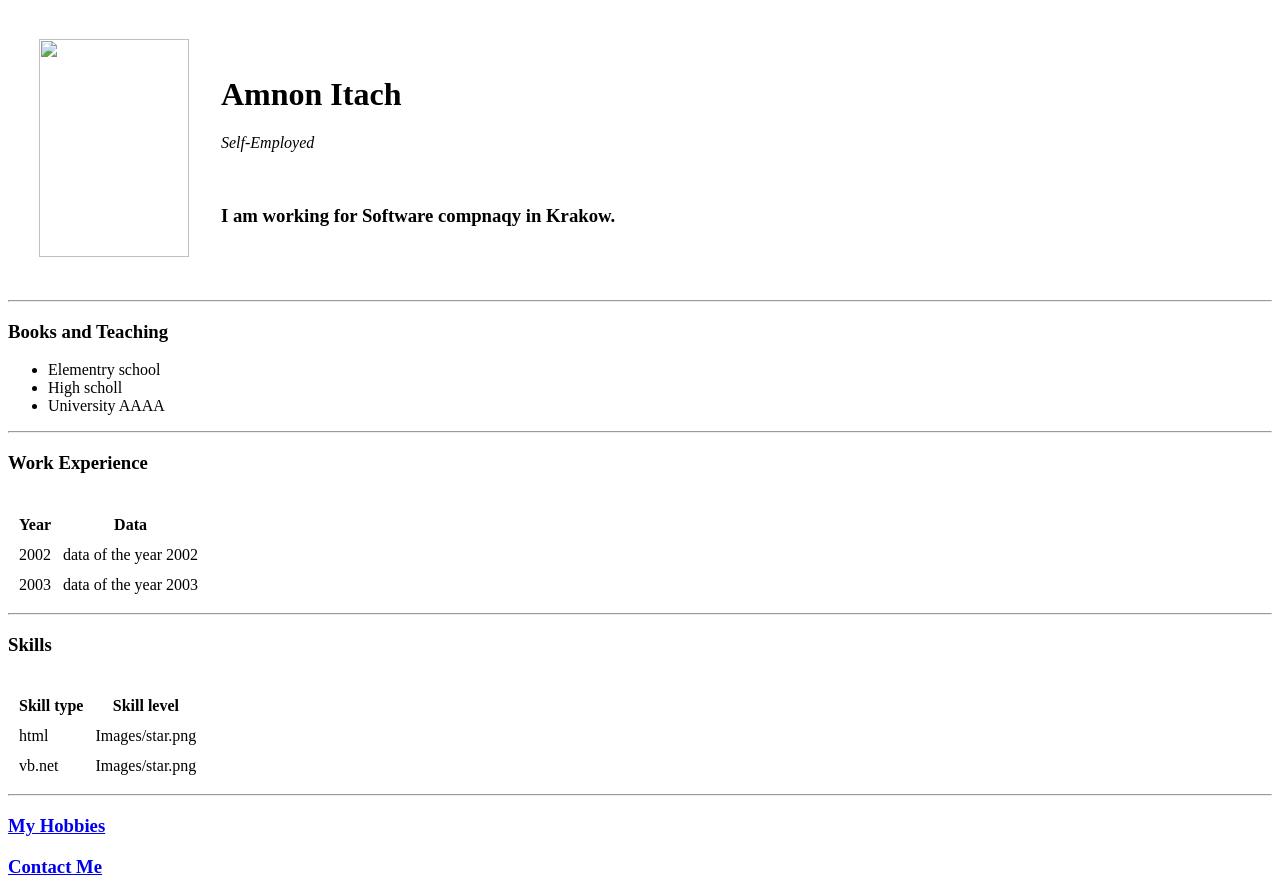
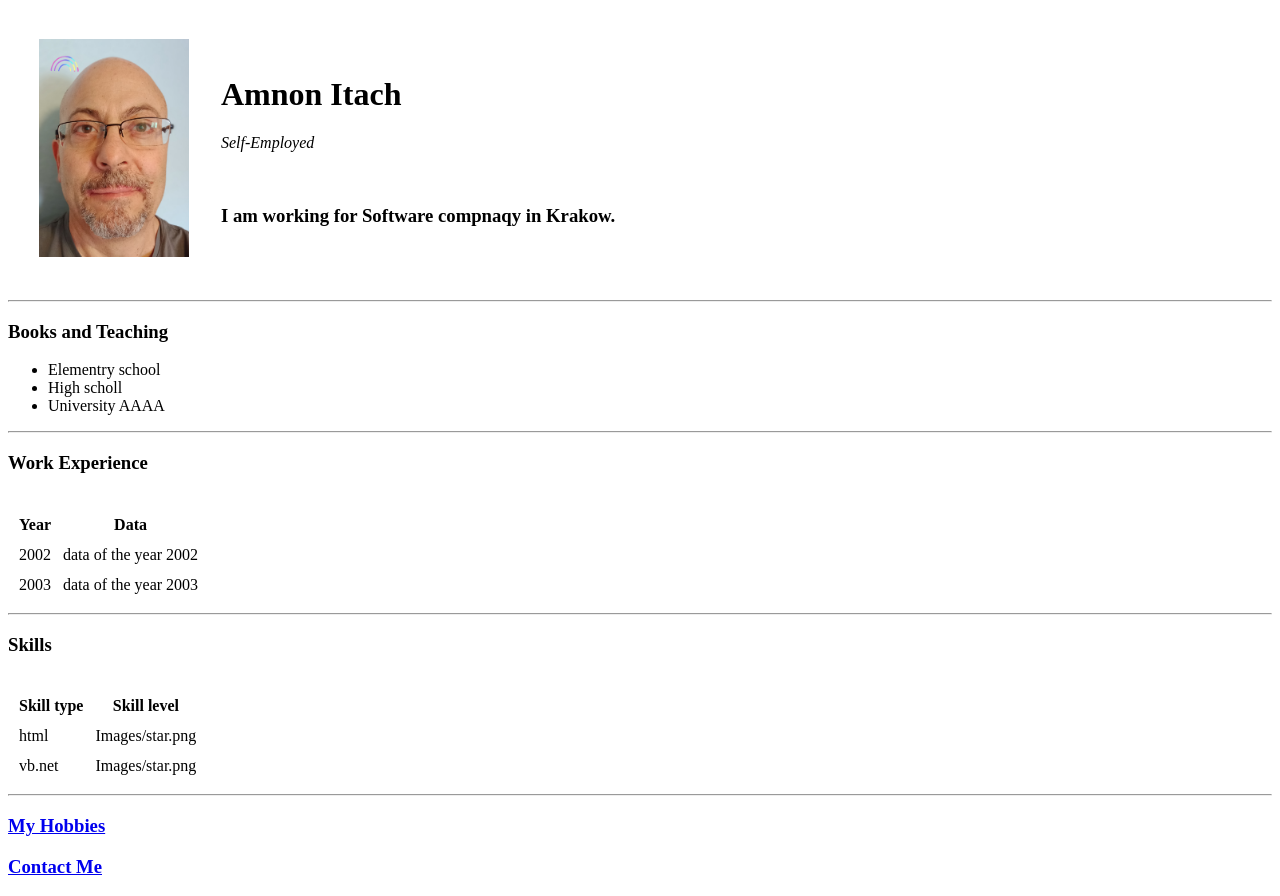
Before and after one commit to self-employed2/cv, a plain HTML site: page index.html in a window 1280 px wide. Drawn offline with Linux system fonts and the light colour scheme.

Commit message:
Update index.html

```diff
--- a/index.html
+++ b/index.html
@@ -11,7 +11,7 @@
   <body>
     <table cellspacing="30">
       <tr>
-        <td>  <img src="Images/Photo.jpg" alt="" width="150" height="218"></td>
+        <td>  <img src="Photo.jpg" alt="" width="150" height="218"></td>
         <td>  <h1>Amnon Itach</h1>
           <p><em>Self-Employed</em></p>
           <br />
```
